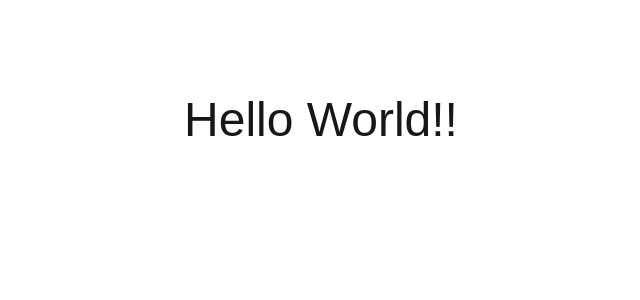
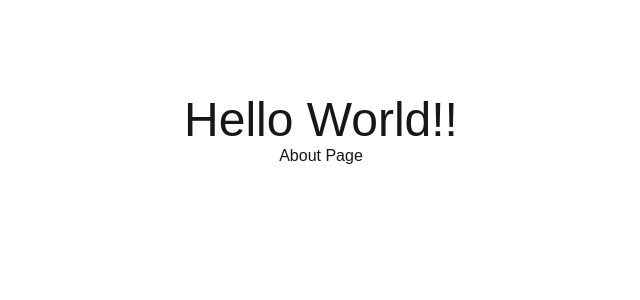
Before and after one commit to Alejoboga20/next-first-steps, a Next.js app: page / in a window 1280 px wide. Shown: the top 300 px of the page, without its empty margins (319-959 px from the left). Built offline with nearby package versions, Linux system fonts and the light colour scheme.

Commit message:
update readme

```diff
--- a/app/page.tsx
+++ b/app/page.tsx
@@ -1,7 +1,11 @@
+import Link from 'next/link';
+
 export default function Home() {
 	return (
 		<main className='flex flex-col items-center p-24'>
 			<span className='text-5xl'>Hello World!!</span>
+
+			<Link href={'/about'}>About Page</Link>
 		</main>
 	);
 }
```
Also changed, not shown: 1 other file (tests, documents, lock files or other folders).
